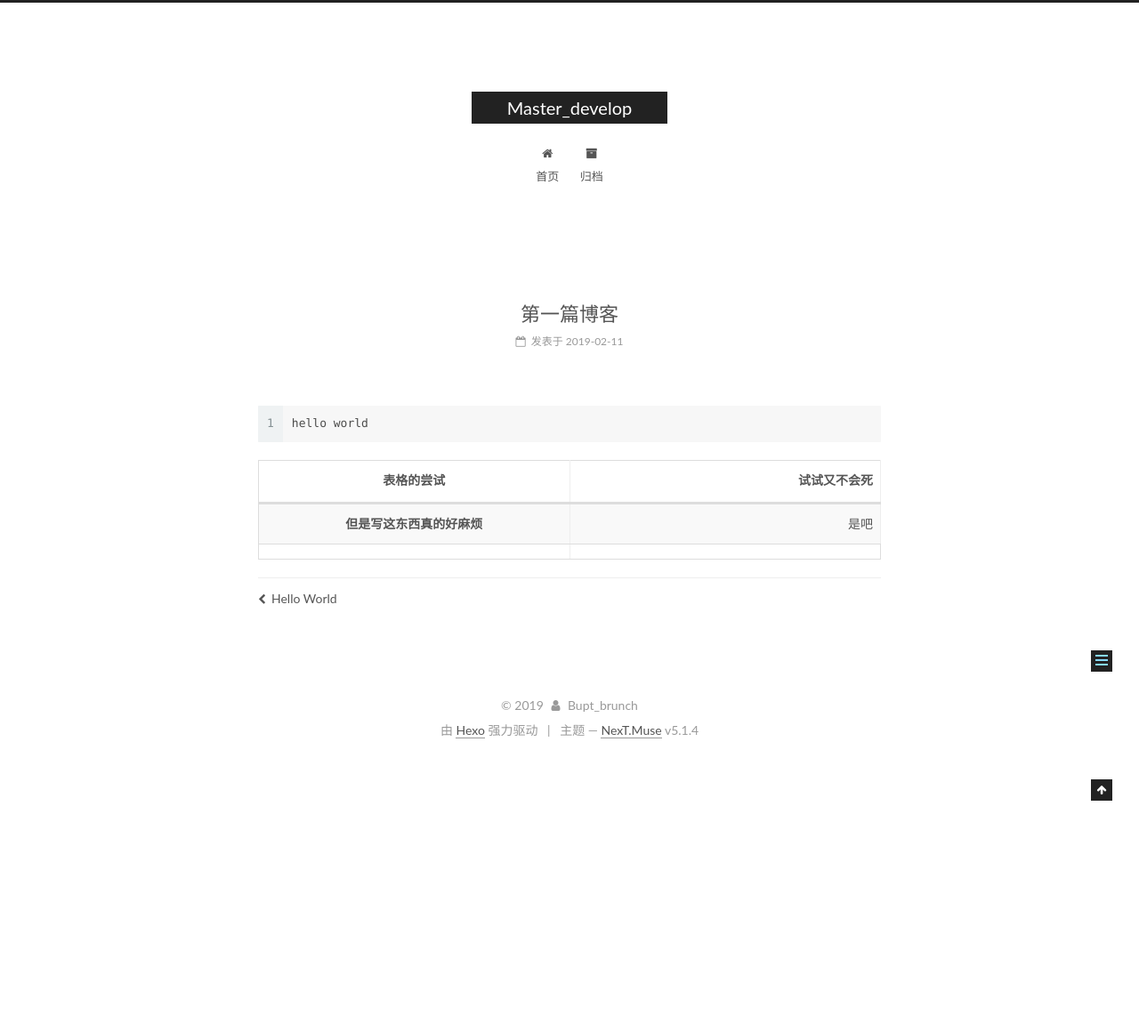
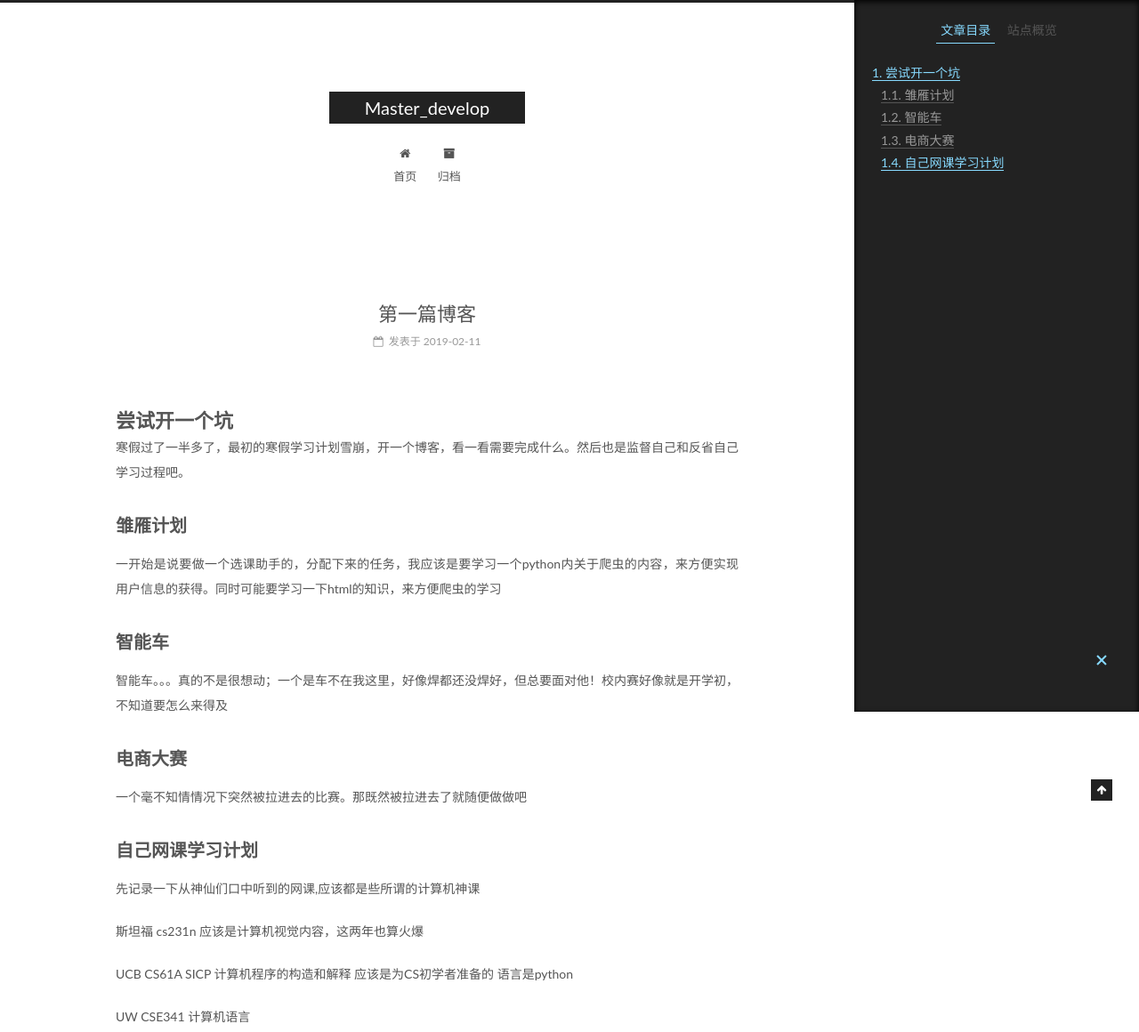
Before and after one commit to DiodesBrunch/buptbrunch.github.io, a plain HTML site: page 2019/02/11/尝试第一篇博客/index.html in a window 1280 px wide. Shown: the top 1160 px of the page at 89% size. Before the commit the page ends 855 px from the top, so only its background shows below. Drawn offline with Linux system fonts and the light colour scheme.

Commit message:
Site updated: 2019-02-11 15:15:41

```diff
--- a/2019/02/11/尝试第一篇博客/index.html
+++ b/2019/02/11/尝试第一篇博客/index.html
@@ -79,17 +79,17 @@
 
 
 
-<meta name="description" content="1hello world    表格的尝试 试试又不会死     但是写这东西真的好麻烦 是吧">
+<meta name="description" content="尝试开一个坑寒假过了一半多了，最初的寒假学习计划雪崩，开一个博客，看一看需要完成什么。然后也是监督自己和反省自己学习过程吧。 雏雁计划一开始是说要做一个选课助手的，分配下来的任务，我应该是要学习一个python内关于爬虫的内容，来方便实现用户信息的获得。同时可能要学习一下html的知识，来方便爬虫的学习 智能车智能车。。。真的不是很想动；一个是车不在我这里，好像焊都还没焊好，但总要面对他！校内赛好">
 <meta property="og:type" content="article">
 <meta property="og:title" content="第一篇博客">
 <meta property="og:url" content="https://buptbrunch.github.io/2019/02/11/尝试第一篇博客/index.html">
 <meta property="og:site_name" content="Master_develop">
-<meta property="og:description" content="1hello world    表格的尝试 试试又不会死     但是写这东西真的好麻烦 是吧">
+<meta property="og:description" content="尝试开一个坑寒假过了一半多了，最初的寒假学习计划雪崩，开一个博客，看一看需要完成什么。然后也是监督自己和反省自己学习过程吧。 雏雁计划一开始是说要做一个选课助手的，分配下来的任务，我应该是要学习一个python内关于爬虫的内容，来方便实现用户信息的获得。同时可能要学习一下html的知识，来方便爬虫的学习 智能车智能车。。。真的不是很想动；一个是车不在我这里，好像焊都还没焊好，但总要面对他！校内赛好">
 <meta property="og:locale" content="zh-Hans">
-<meta property="og:updated_time" content="2019-02-11T06:46:24.798Z">
+<meta property="og:updated_time" content="2019-02-11T07:15:31.477Z">
 <meta name="twitter:card" content="summary">
 <meta name="twitter:title" content="第一篇博客">
-<meta name="twitter:description" content="1hello world    表格的尝试 试试又不会死     但是写这东西真的好麻烦 是吧">
+<meta name="twitter:description" content="尝试开一个坑寒假过了一半多了，最初的寒假学习计划雪崩，开一个博客，看一看需要完成什么。然后也是监督自己和反省自己学习过程吧。 雏雁计划一开始是说要做一个选课助手的，分配下来的任务，我应该是要学习一个python内关于爬虫的内容，来方便实现用户信息的获得。同时可能要学习一下html的知识，来方便爬虫的学习 智能车智能车。。。真的不是很想动；一个是车不在我这里，好像焊都还没焊好，但总要面对他！校内赛好">
 
 
 
@@ -299,24 +299,14 @@
 
 
 
-        <figure class="highlight c"><table><tr><td class="gutter"><pre><span class="line">1</span><br></pre></td><td class="code"><pre><span class="line">hello world</span><br></pre></td></tr></table></figure>
-<table>
-<thead>
-<tr>
-<th style="text-align:center">表格的尝试</th>
-<th style="text-align:right">试试又不会死</th>
-</tr>
-</thead>
-<tbody>
-<tr>
-<td style="text-align:center"><strong>但是写这东西真的好麻烦</strong></td>
-<td style="text-align:right">是吧</td>
-</tr>
-<tr>
-<td style="text-align:center"></td>
-</tr>
-</tbody>
-</table>
+        <h1 id="尝试开一个坑"><a href="#尝试开一个坑" class="headerlink" title="尝试开一个坑"></a>尝试开一个坑</h1><p>寒假过了一半多了，最初的寒假学习计划雪崩，开一个博客，看一看需要完成什么。然后也是监督自己和反省自己学习过程吧。</p>
+<h2 id="雏雁计划"><a href="#雏雁计划" class="headerlink" title="雏雁计划"></a>雏雁计划</h2><p>一开始是说要做一个选课助手的，分配下来的任务，我应该是要学习一个python内关于爬虫的内容，来方便实现用户信息的获得。同时可能要学习一下html的知识，来方便爬虫的学习</p>
+<h2 id="智能车"><a href="#智能车" class="headerlink" title="智能车"></a>智能车</h2><p>智能车。。。真的不是很想动；一个是车不在我这里，好像焊都还没焊好，但总要面对他！校内赛好像就是开学初，不知道要怎么来得及</p>
+<h2 id="电商大赛"><a href="#电商大赛" class="headerlink" title="电商大赛"></a>电商大赛</h2><p>一个毫不知情情况下突然被拉进去的比赛。那既然被拉进去了就随便做做吧</p>
+<h2 id="自己网课学习计划"><a href="#自己网课学习计划" class="headerlink" title="自己网课学习计划"></a>自己网课学习计划</h2><p>先记录一下从神仙们口中听到的网课,应该都是些所谓的计算机神课</p>
+<p>斯坦福 cs231n 应该是计算机视觉内容，这两年也算火爆</p>
+<p>UCB CS61A  SICP 计算机程序的构造和解释 应该是为CS初学者准备的 语言是python</p>
+<p>UW CSE341 计算机语言</p>
 
 
     </div>
@@ -401,8 +391,17 @@
 
 
 
+        <ul class="sidebar-nav motion-element">
+          <li class="sidebar-nav-toc sidebar-nav-active" data-target="post-toc-wrap">
+            文章目录
+          </li>
+          <li class="sidebar-nav-overview" data-target="site-overview-wrap">
+            站点概览
+          </li>
+        </ul>
 
-      <section class="site-overview-wrap sidebar-panel sidebar-panel-active">
+
+      <section class="site-overview-wrap sidebar-panel">
         <div class="site-overview">
           <div class="site-author motion-element" itemprop="author" itemscope="" itemtype="http://schema.org/Person">
 
@@ -444,6 +443,22 @@
         </div>
       </section>
 
+
+      <!--noindex-->
+        <section class="post-toc-wrap motion-element sidebar-panel sidebar-panel-active">
+          <div class="post-toc">
+
+
+
+
+
+
+              <div class="post-toc-content"><ol class="nav"><li class="nav-item nav-level-1"><a class="nav-link" href="#尝试开一个坑"><span class="nav-number">1.</span> <span class="nav-text">尝试开一个坑</span></a><ol class="nav-child"><li class="nav-item nav-level-2"><a class="nav-link" href="#雏雁计划"><span class="nav-number">1.1.</span> <span class="nav-text">雏雁计划</span></a></li><li class="nav-item nav-level-2"><a class="nav-link" href="#智能车"><span class="nav-number">1.2.</span> <span class="nav-text">智能车</span></a></li><li class="nav-item nav-level-2"><a class="nav-link" href="#电商大赛"><span class="nav-number">1.3.</span> <span class="nav-text">电商大赛</span></a></li><li class="nav-item nav-level-2"><a class="nav-link" href="#自己网课学习计划"><span class="nav-number">1.4.</span> <span class="nav-text">自己网课学习计划</span></a></li></ol></li></ol></div>
+
+
+          </div>
+        </section>
+      <!--/noindex-->
 
 
 
--- a/css/main.css
+++ b/css/main.css
@@ -1822,7 +1822,7 @@ pre .javascript .function {
   width: 4px;
   height: 4px;
   border-radius: 50%;
-  background: #b8f75b;
+  background: #edfc8c;
 }
 .links-of-blogroll {
   font-size: 13px;
```
Also changed, not shown: index.html (+8 -18 lines).
